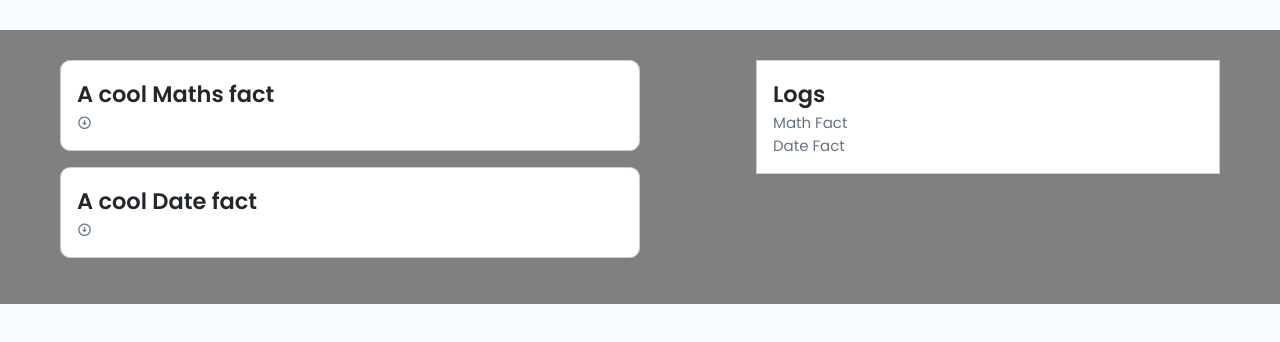
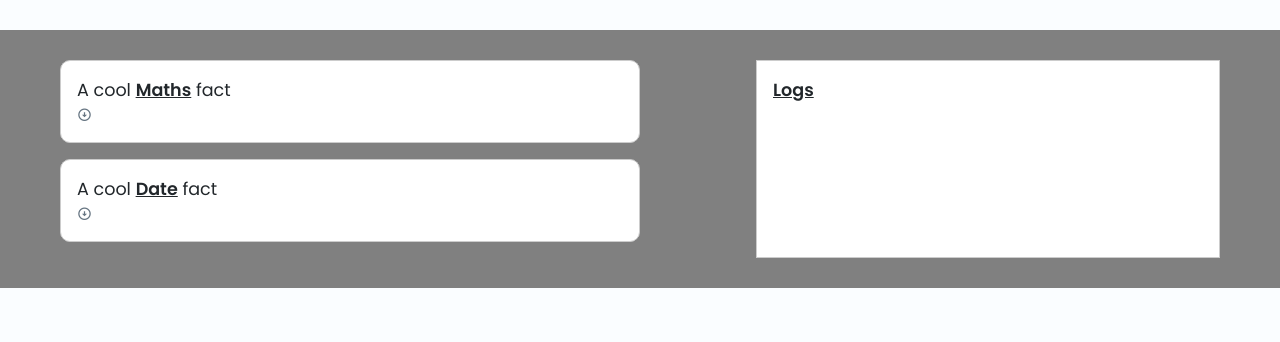
Before and after one commit to vadym-loik/test_digitevent, a Vue app in the folder myFileTest/: page / in a window 1280 px wide. Shown: the top 342 px of the page. Built offline with nearby package versions, Linux system fonts and the light colour scheme.

Commit message:
Update Cards.vue
add some style

```diff
--- a/myFileTest/src/components/Cards.vue
+++ b/myFileTest/src/components/Cards.vue
@@ -3,13 +3,13 @@
         <div class="container">
             <div class="left-panel">
                 <div class="card">
-                    <h2>A cool Maths fact</h2>
+                    <h3>A cool <span>Maths</span> fact</h3>
                     <i class="ri-arrow-down-circle-line" @click="fetchMathFact"></i>
                     <p>{{ mathFact }}</p>
 
                 </div>
                 <div class="card">
-                    <h2>A cool Date fact</h2>
+                    <h3>A cool <span>Date</span> fact</h3>
                     <i class="ri-arrow-down-circle-line" @click="fetchDateFact"></i>
                     <p>{{ dateFact }}</p>
 
@@ -17,13 +17,13 @@
             </div>
             <div class="right-panel">
                 <div class="log__card">
-                    <h2>Logs</h2>
+                    <h3><span>Logs</span></h3>
                     <ul>
-                        <p>Math Fact</p>
+                        <p v-if="mathFact" class="log__title">Math Fact</p>
                         <li class="mathFact" v-for="fact in mathFactLog" :key="fact">{{ fact }}</li>
                     </ul>
                     <ul>
-                        <p>Date Fact</p>
+                        <p v-if="dateFact" class="log__title">Date Fact</p>
                         <li class="dateFact" v-for="fact in dateFactLog" :key="fact">{{ fact }}</li>
                     </ul>
                 </div>
@@ -68,6 +68,15 @@ const fetchDateFact = async () => {
 @import '../assets/scss/variables.scss';
 
 
+h3 {
+    font-weight: 400;
+}
+
+span {
+    font-weight: 600;
+    text-decoration: underline;
+}
+
 .app {
     background: grey;
 }
@@ -91,11 +100,17 @@ const fetchDateFact = async () => {
     background: #fff;
 }
 
+.log__title {
+    color: black;
+    font-weight: 600;
+}
+
 .log__card {
     border: 1px solid #ccc;
     padding: 16px;
     margin-bottom: 16px;
     background: #fff;
+    height: 100%;
 }
 
 .right-panel {
```
